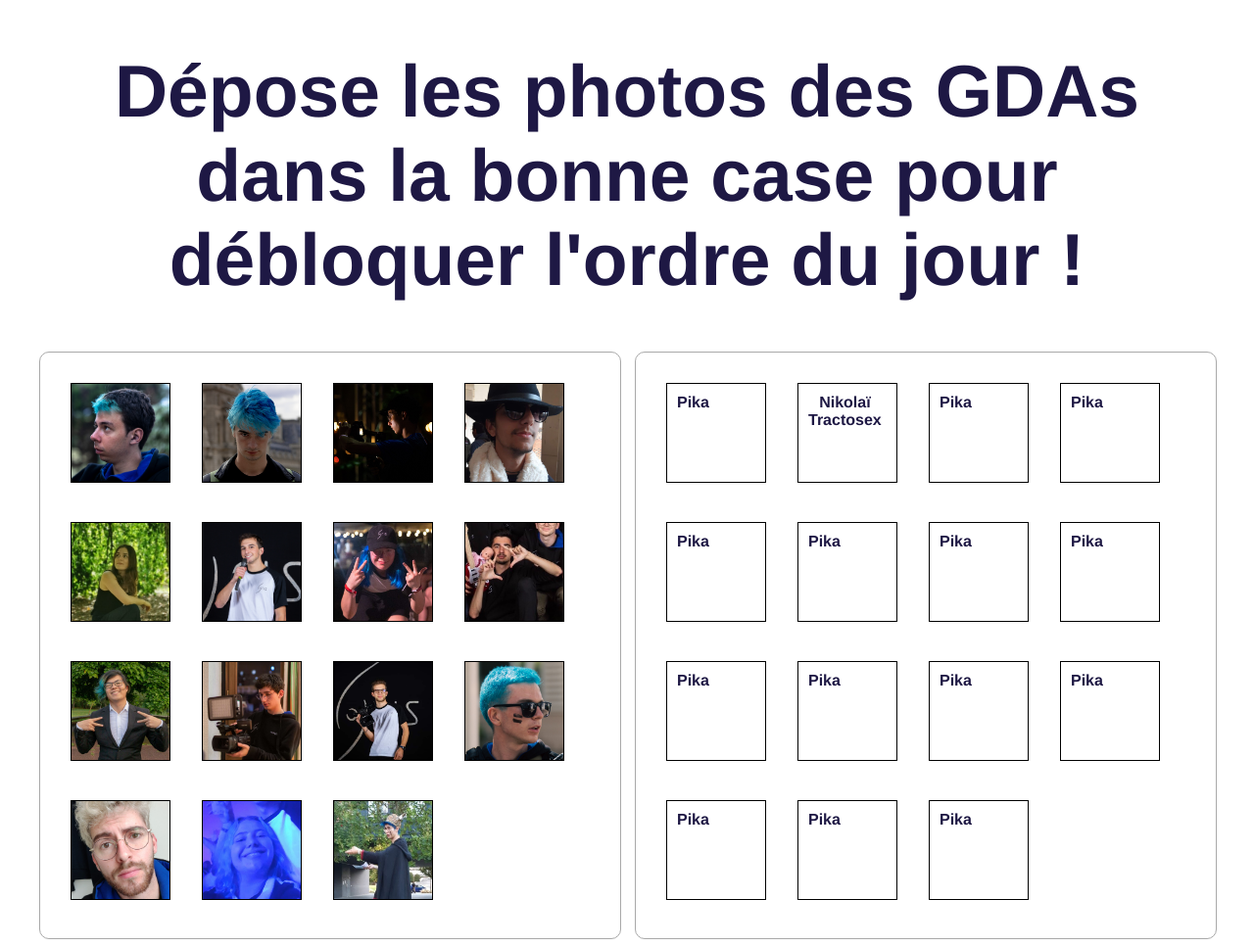
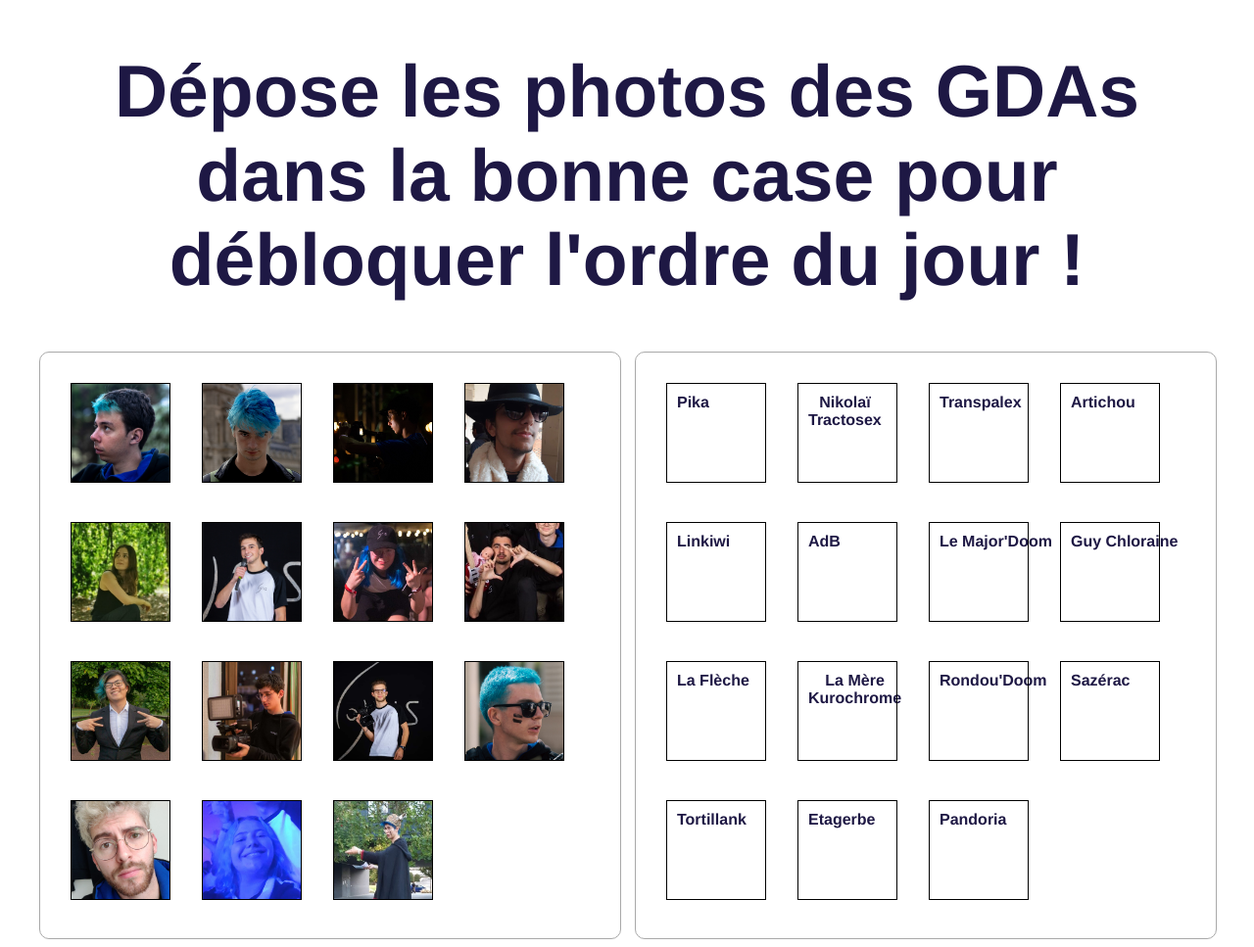
Before and after one commit to Pikashot/Pikashot.github.io, a plain HTML site: page index.html in a window 1280 px wide. Shown: the whole page at 98% size. Drawn offline with Linux system fonts and the light colour scheme.

Commit message:
Titres des cases

```diff
--- a/index.html
+++ b/index.html
@@ -69,44 +69,44 @@
                 <h4 class="titre">Nikolaï <br>Tractosex</h4>
             </div>
             <div class="img-container" id="transpalex-container" ondrop="drop(event)" ondragover="allowDrop(event)">
-                <h4 class="titre">Pika</h4>
+                <h4 class="titre">Transpalex</h4>
             </div>
             <div class="img-container" id="artichou-container" ondrop="drop(event)" ondragover="allowDrop(event)">
-                <h4 class="titre">Pika</h4>
+                <h4 class="titre">Artichou</h4>
             </div>
             <div class="img-container" id="linkiwi-container" ondrop="drop(event)" ondragover="allowDrop(event)">
-                <h4 class="titre">Pika</h4>
+                <h4 class="titre">Linkiwi</h4>
             </div>
             <div class="img-container" id="adb-container" ondrop="drop(event)" ondragover="allowDrop(event)">
-                <h4 class="titre">Pika</h4>
+                <h4 class="titre">AdB</h4>
             </div>
             <div class="img-container" id="majordoom-container" ondrop="drop(event)" ondragover="allowDrop(event)">
-                <h4 class="titre">Pika</h4>
+                <h4 class="titre">Le Major'Doom</h4>
             </div>
             <div class="img-container" id="guychloraine-container" ondrop="drop(event)" ondragover="allowDrop(event)">
-                <h4 class="titre">Pika</h4>
+                <h4 class="titre">Guy Chloraine</h4>
             </div>
             <div class="img-container" id="floush-container" ondrop="drop(event)" ondragover="allowDrop(event)">
-                <h4 class="titre">Pika</h4>
+                <h4 class="titre">La Flèche</h4>
             </div>
             <div class="img-container" id="lamerekurochrome-container" ondrop="drop(event)"
                 ondragover="allowDrop(event)">
-                <h4 class="titre">Pika</h4>
+                <h4 class="titre">La Mère <br> Kurochrome</h4>
             </div>
-            <div class="img-container" id="adb-container" ondrop="drop(event)" ondragover="allowDrop(event)">
-                <h4 class="titre">Pika</h4>
+            <div class="img-container" id="rondoudoom-container" ondrop="drop(event)" ondragover="allowDrop(event)">
+                <h4 class="titre">Rondou'Doom</h4>
             </div>
-            <div class="img-container" id="tracto-container" ondrop="drop(event)" ondragover="allowDrop(event)">
-                <h4 class="titre">Pika</h4>
+            <div class="img-container" id="sazerac-container" ondrop="drop(event)" ondragover="allowDrop(event)">
+                <h4 class="titre">Sazérac</h4>
             </div>
             <div class="img-container" id="tortillank-container" ondrop="drop(event)" ondragover="allowDrop(event)">
-                <h4 class="titre">Pika</h4>
+                <h4 class="titre">Tortillank</h4>
             </div>
             <div class="img-container" id="etagerbe-container" ondrop="drop(event)" ondragover="allowDrop(event)">
-                <h4 class="titre">Pika</h4>
+                <h4 class="titre">Etagerbe</h4>
             </div>
             <div class="img-container" id="pandoria-container" ondrop="drop(event)" ondragover="allowDrop(event)">
-                <h4 class="titre">Pika</h4>
+                <h4 class="titre">Pandoria</h4>
             </div>
 
         </div>
```
